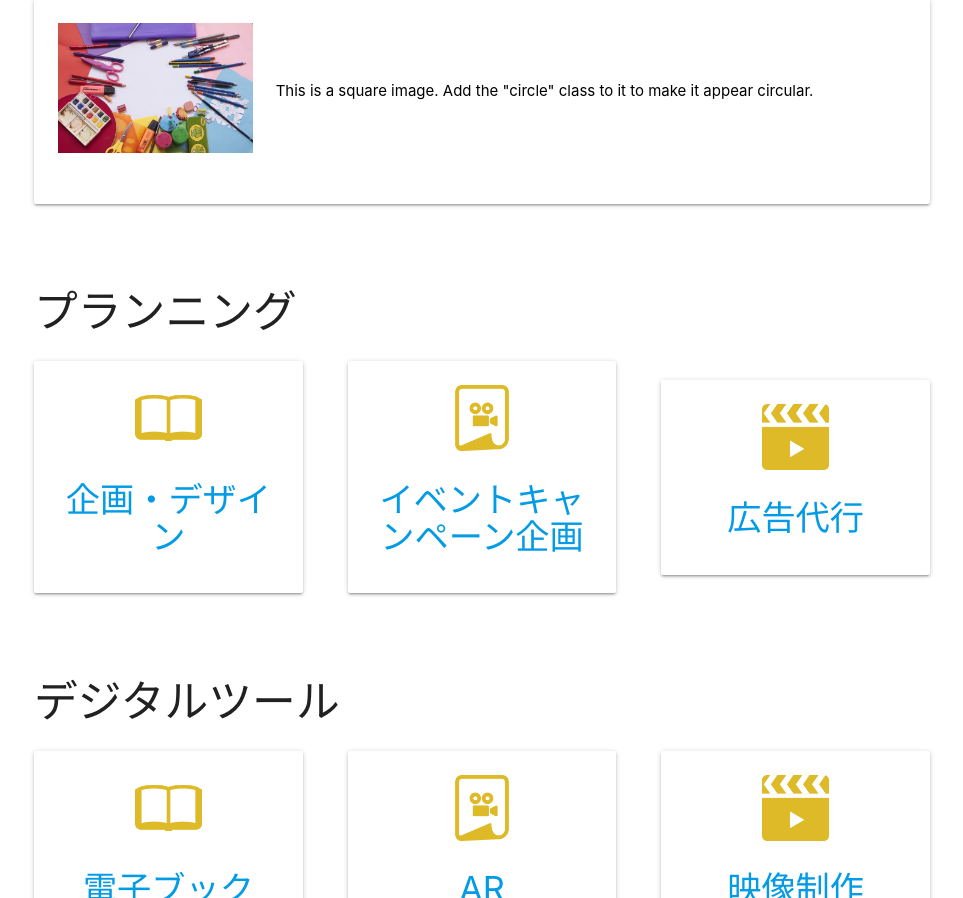
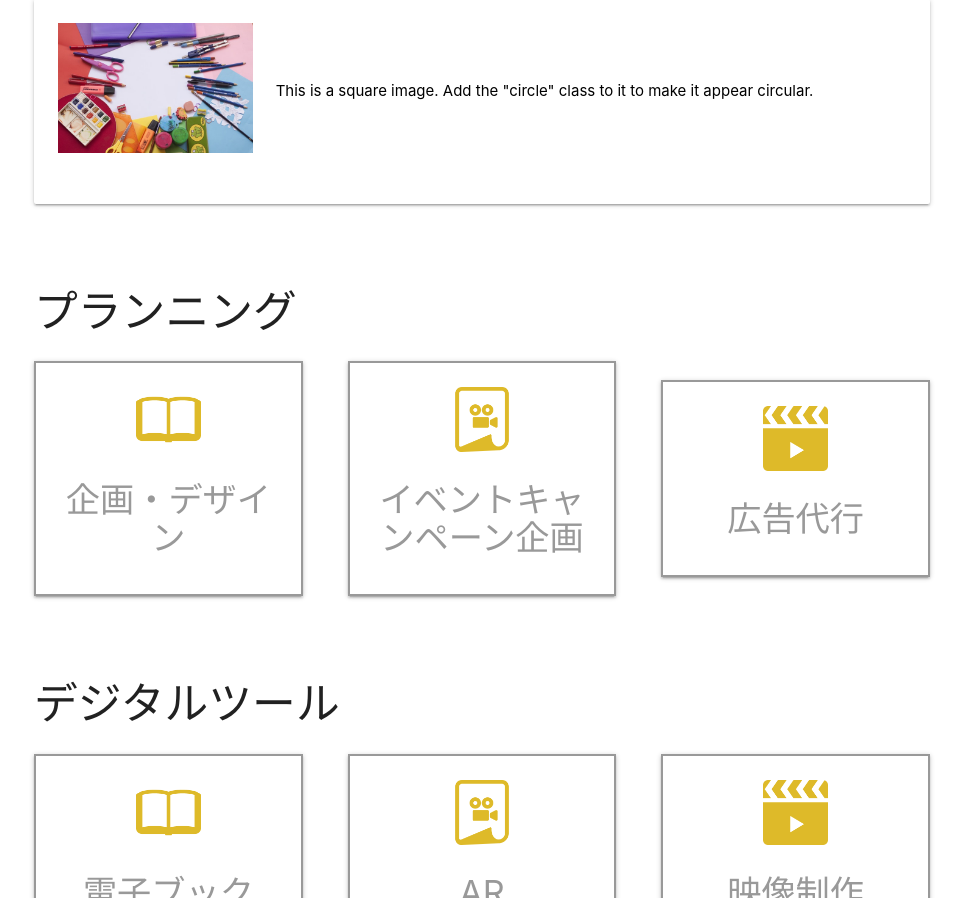
Before and after one commit to marikosasaki/kk_test, a PHP site: page /service/index.html in a window 1280 px wide. Shown: the part 1702-2600 px from the top of the page, without its empty margins (158-1121 px from the left). Run offline with PHP 8.4, Linux system fonts and the light colour scheme; style sheets or scripts are compiled from the project's sources; some libraries are stand-ins or nearby versions.

Commit message:
会社作業文

```diff
--- a/app/scripts/motion.js
+++ b/app/scripts/motion.js
@@ -5,10 +5,14 @@ document.addEventListener('DOMContentLoaded', function() {
 	$(".main").css("height", hsize + "px");
 
 	//要素を時間差で表示させたいから一旦非表示
-	$('.effect>.container, .effect i ,header ,.massage-inner, .arrow-icon').css("opacity","0");
+	$('.effect>.container, .effect i ,header ,.massage-inner, .page-title, .arrow-icon').css("opacity","0");
 
+	TweenMax.to('.page-title', 1, {
+		opacity: 1,
+		y: -100
+	});
 
-	TweenMax.to('.massage-inner', 2, {
+	TweenMax.to('.massage-inner ,.page-massage', 2, {
 		opacity: 1,
 		y: -100
 	});
@@ -17,6 +21,7 @@ document.addEventListener('DOMContentLoaded', function() {
 		opacity: 1,
 		y: 50
 	});
+
 
 
 	//スクロールごとの表示
--- a/app/service/index.html
+++ b/app/service/index.html
@@ -203,19 +203,19 @@
 				</h3>
 				<ul class="list-wrapper">
 					<li class="list-item">
-						<a href="" class="link-box tree card-panel z-depth-1">
+						<a href="" class="link-box tree z-depth-1">
 							<img src="/images/icon/book.png" alt="">
  							<h4>企画・デザイン</h4>
 						</a>
 					</li>
 					<li class="list-item">
-						<a href="" class="link-box univer card-panel  z-depth-1">
+						<a href="" class="link-box univer1 z-depth-1">
 							<img src="/images/icon/move-file.png" alt="" >
  							<h4>イベントキャンペーン企画</h4>
 						</a>
 					</li>
 					<li class="list-item">
-						<a href="" class="link-box univer card-panel z-depth-1">
+						<a href="" class="link-box univer z-depth-1 ">
 							<img src="/images/icon/move.png" alt="">
  							<h4>広告代行</h4>
 						</a>
@@ -231,19 +231,19 @@
 				</h3>
 				<ul class="list-wrapper">
 					<li class="list-item">
-						<a href="" class="link-box tree card-panel z-depth-1">
+						<a href="" class="link-box book z-depth-1">
 							<img src="/images/icon/book.png" alt="" width="50%">
  							<h4>電子ブック</h4>
 						</a>
 					</li>
 					<li class="list-item">
-						<a href="" class="link-box univer card-panel z-depth-1">
+						<a href="" class="link-box univer z-depth-1">
 							<img src="/images/icon/move-file.png" alt="" width="50%">
  							<h4>AR</h4>
 						</a>
 					</li>
 					<li class="list-item">
-						<a href="" class="link-box univer card-panel z-depth-1">
+						<a href="" class="link-box univer z-depth-1">
 							<img src="/images/icon/move.png" alt="" width="50%">
  							<h4>映像制作</h4>
 						</a>
@@ -251,14 +251,14 @@
 				</ul>
 				<ul class="list-wrapper">
 					<li class="list-item">
-						<a href="" class="link-box tree card-panel z-depth-1">
+						<a href="" class="link-box tree z-depth-1">
 							<img src="/images/icon/web.png" alt="" width="50%">
  							<h4>WEBプロモーション</h4>
 						</a>
 					</li>
 					<li class="list-item">
-						<a href="" class="link-box univer card-panel z-depth-1">
-							<img src="/images/icon/move-file.png" alt="" width="50%">
+						<a href="" class="link-box univer z-depth-1">
+							<img src="/images/icon/line-typec.png" alt="" width="50%">
  							<h4>LINE広告</h4>
 						</a>
 					</li>
@@ -272,20 +272,18 @@
 				</h3>
 				<ul class="list-wrapper">
 					<li class="list-item">
-						<div class="card-panel z-depth-1">
+
 						<a href="" class="link-box tree">
 							<img src="/images/icon/tree.png" alt="" width="50%">
  							<h4>環境への取り組み</h4>
 						</a>
-						</div>
+
 					</li>
 					<li class="list-item">
-						<div class="card-panel z-depth-1">
-							<a href="" class="link-box univer">
+						<a href="" class="card-panel link-box univer">
 							<img src="/images/icon/family.png" alt="" width="50%">
  							<h4>環境への取り組み</h4>
 						</a>
-						</div>
 					</li>
 				</ul>
 			</div>
--- a/app/styles/partials/kousoku/_common.scss
+++ b/app/styles/partials/kousoku/_common.scss
@@ -303,14 +303,12 @@ body {
 			width: 80%;
 			text-align: center;
 			position: absolute;
-			top: 50%;
+			top: 70%;
 			left: 50%;
 			transform: translate(-50%, -50%);
 			color: #000000;
 		}
-
 	}
-
 }
 
 
--- a/app/styles/partials/kousoku/_page.scss
+++ b/app/styles/partials/kousoku/_page.scss
@@ -33,17 +33,7 @@
 	}
 }
 
-.link-box {
-	display: block;
-	width: 100%;
-	height: auto;
-	margin: 0 auto;
 
-	.img {
-		display: block;
-		margin: 0 auto;
-	}
-}
 
 //段落
 .paragraph-container {
@@ -63,7 +53,29 @@
 	}
 }
 
+.link-box {
+	color: #999999;
+	border: 2px solid #999999;
+	display: block;
+	width: 100%;
+	padding: 24px;
+	height: auto;
+	margin: .5rem 0 1rem;
+	transform: rotateY( 0deg ) ;
+    -webkit-transition: all 0.5s ease;
+    -moz-transition: all 0.5s ease;
 
+	&:hover {
+		transform: rotateY(360deg);
+		border: 2px solid #000000;
+		color: #000000;
+	}
+
+	.img {
+		display: block;
+		margin: 0 auto;
+	}
+}
 
 @media #{$small-and-down} {
 	.list-wrapper {
```
Also changed, not shown: app/work/index.html (+5 -4 lines), app/images/icon/LINE@_typeA.png (deleted), app/images/icon/LINE@_typeB.png (deleted), app/images/icon/LINE@_typeC.png (deleted), app/images/icon/line-typea.png (added), app/images/icon/line-typeb.png (added), app/images/icon/line-typec.png (added). Lines whose indentation alone changed are shown as unchanged.
